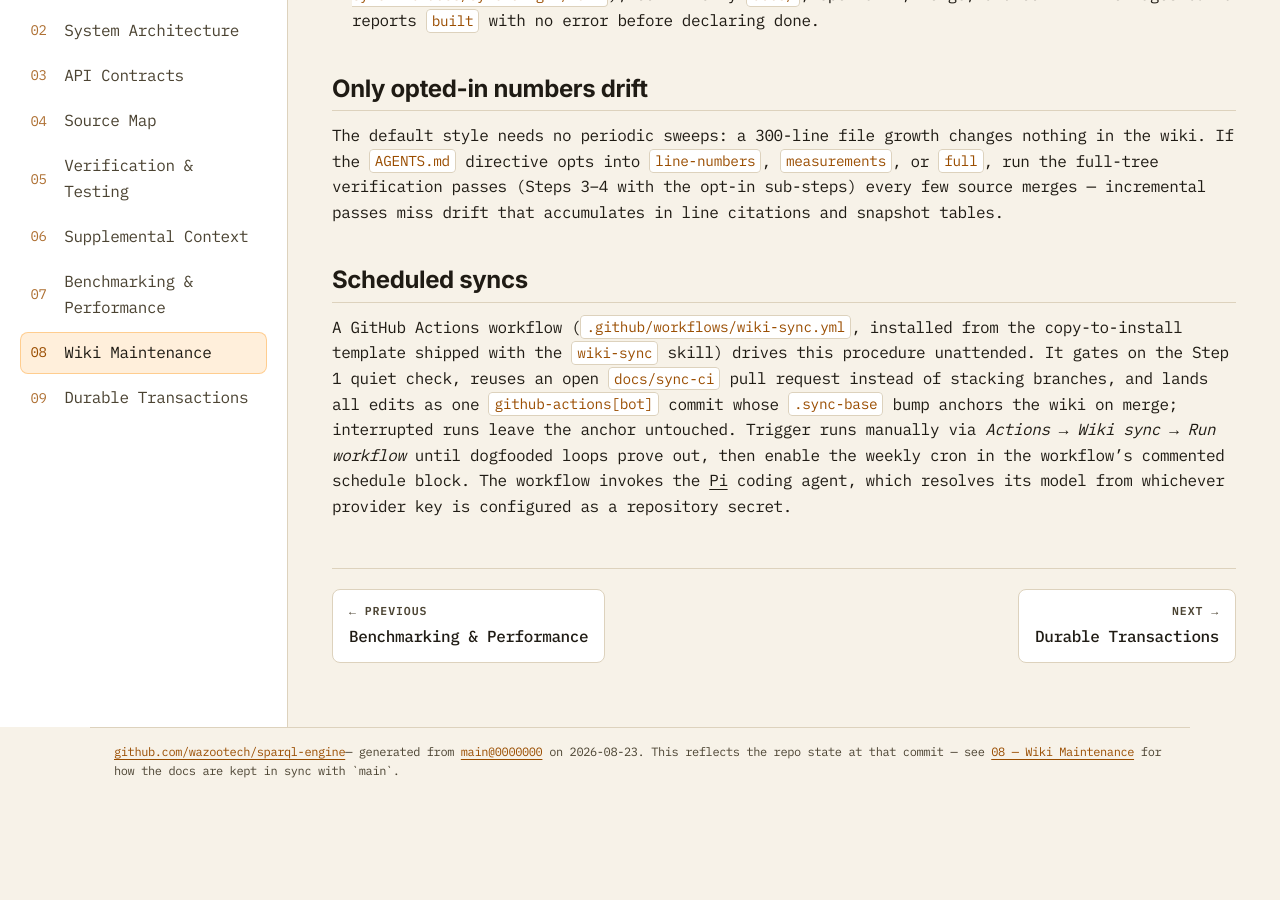
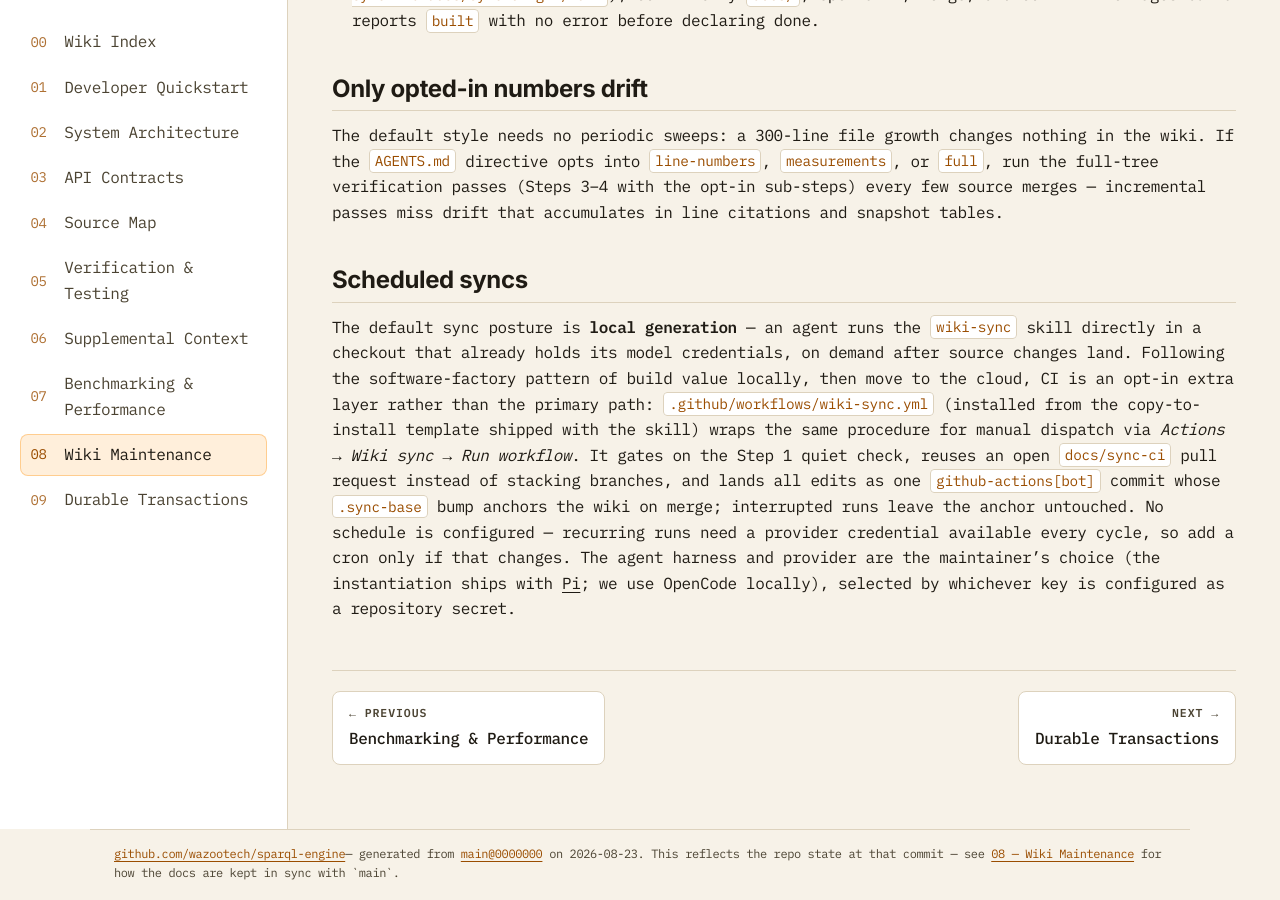
Before and after one commit to wazootech/sparql-engine, a Jekyll site: the page built from docs/08-maintenance.md, in a window 1280 px wide and 900 px high, scrolled down 2863 px. Built offline with Jekyll 4.4.1, drawn with Linux system fonts in a browser that asks for light colours; before the commit the page ends 3661 px from its top, so only the background shows below that.

Commit message:
Make local generation the default wiki-sync posture
Scheduling is removed entirely: recurring runs need a provider credential available every cycle, which we do not have. The workflow remains an opt-in manual-dispatch layer around the same procedure; the default is an agent running the wiki-sync skill locally where credentials already live, following the build-locally-then-move-to-cloud factory pattern. Harness/provider choice is documented as the maintainer's (OpenCode recommended locally).

```diff
--- a/docs/08-maintenance.md
+++ b/docs/08-maintenance.md
@@ -140,13 +140,18 @@ that accumulates in line citations and snapshot tables.
 
 ## Scheduled syncs
 
-A GitHub Actions workflow (`.github/workflows/wiki-sync.yml`, installed from the
-copy-to-install template shipped with the `wiki-sync` skill) drives this
-procedure unattended. It gates on the Step 1 quiet check, reuses an open
-`docs/sync-ci` pull request instead of stacking branches, and lands all edits as
-one `github-actions[bot]` commit whose `.sync-base` bump anchors the wiki on
-merge; interrupted runs leave the anchor untouched. Trigger runs manually via
-_Actions → Wiki sync → Run workflow_ until dogfooded loops prove out, then
-enable the weekly cron in the workflow's commented schedule block. The workflow
-invokes the [Pi](https://pi.dev/) coding agent, which resolves its model from
-whichever provider key is configured as a repository secret.
+The default sync posture is **local generation** — an agent runs the `wiki-sync`
+skill directly in a checkout that already holds its model credentials, on demand
+after source changes land. Following the software-factory pattern of build value
+locally, then move to the cloud, CI is an opt-in extra layer rather than the
+primary path: `.github/workflows/wiki-sync.yml` (installed from the
+copy-to-install template shipped with the skill) wraps the same procedure for
+manual dispatch via _Actions → Wiki sync → Run workflow_. It gates on the Step 1
+quiet check, reuses an open `docs/sync-ci` pull request instead of stacking
+branches, and lands all edits as one `github-actions[bot]` commit whose
+`.sync-base` bump anchors the wiki on merge; interrupted runs leave the anchor
+untouched. No schedule is configured — recurring runs need a provider credential
+available every cycle, so add a cron only if that changes. The agent harness and
+provider are the maintainer's choice (the instantiation ships with
+[Pi](https://pi.dev/); we use OpenCode locally), selected by whichever key is
+configured as a repository secret.
```
Also changed, not shown: .github/workflows/wiki-sync.yml.
